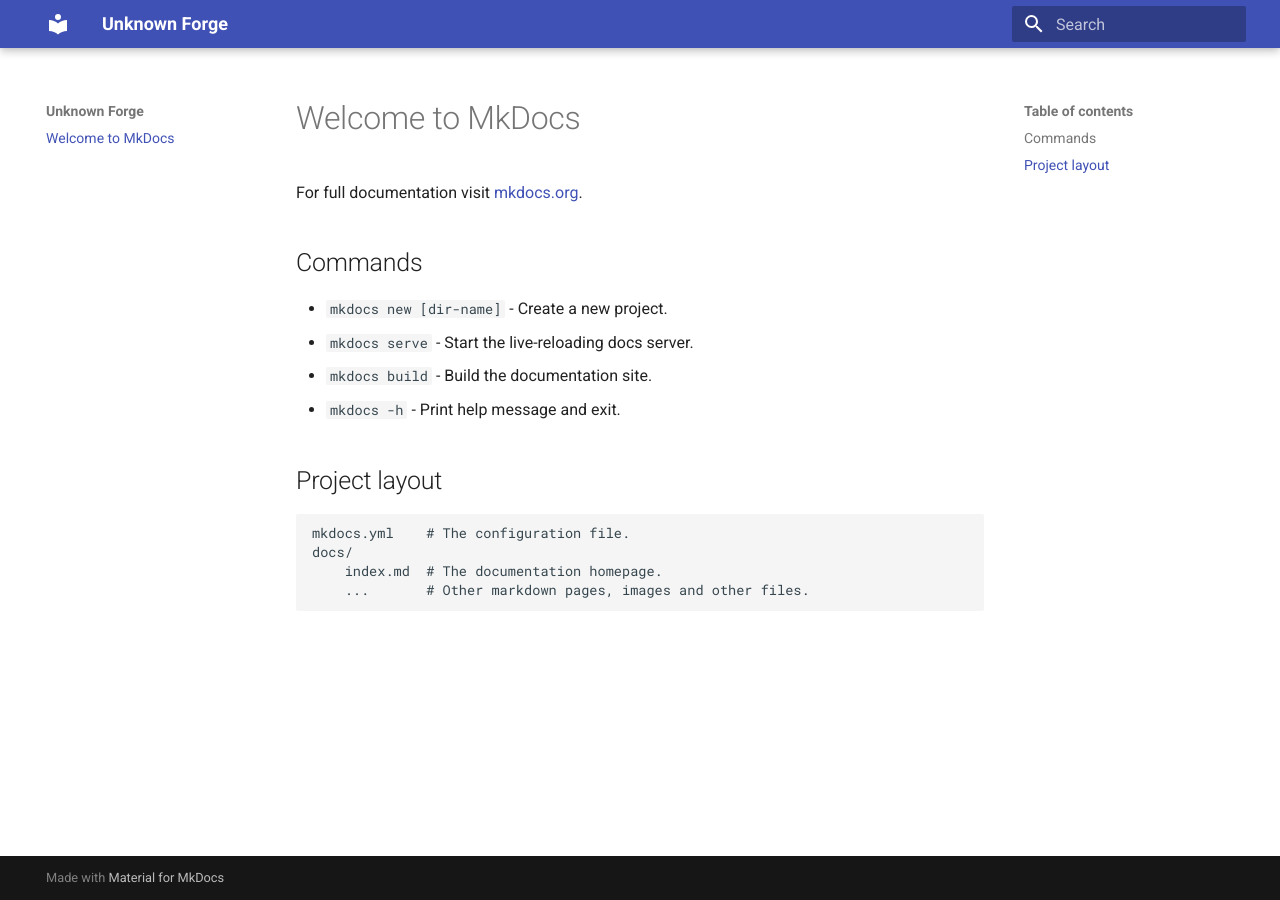
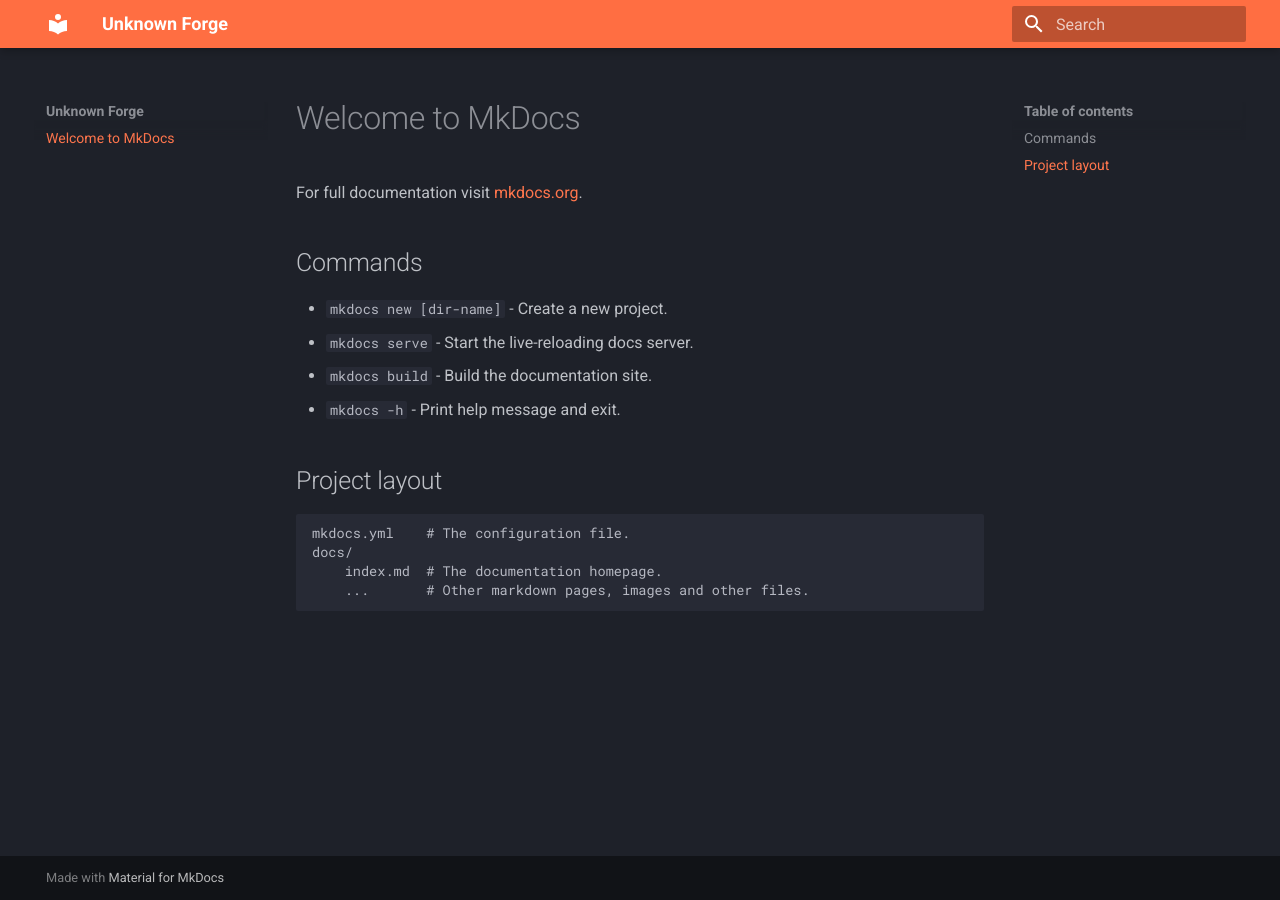
Before and after one commit to Torfmuer/RB_Documentation, an MkDocs documentation site: the page built from docs/index.md, in a window 1280 px wide. Built offline with MkDocs 1.6.1 and Material for MkDocs 9.7.7, drawn with Linux system fonts in a browser that asks for light colours.

Commit message:
changes! color!

```diff
--- a/mkdocs.yml
+++ b/mkdocs.yml
@@ -3,5 +3,6 @@ site_url: https://torfmuer.github.io/Unknown-Forge/
 theme:
   name: material
   palette:
-    scheme: deep orange
+    scheme: slate
+    primary: deep orange
     accent: amber
```
Also changed, not shown: site/404.html, site/index.html.
